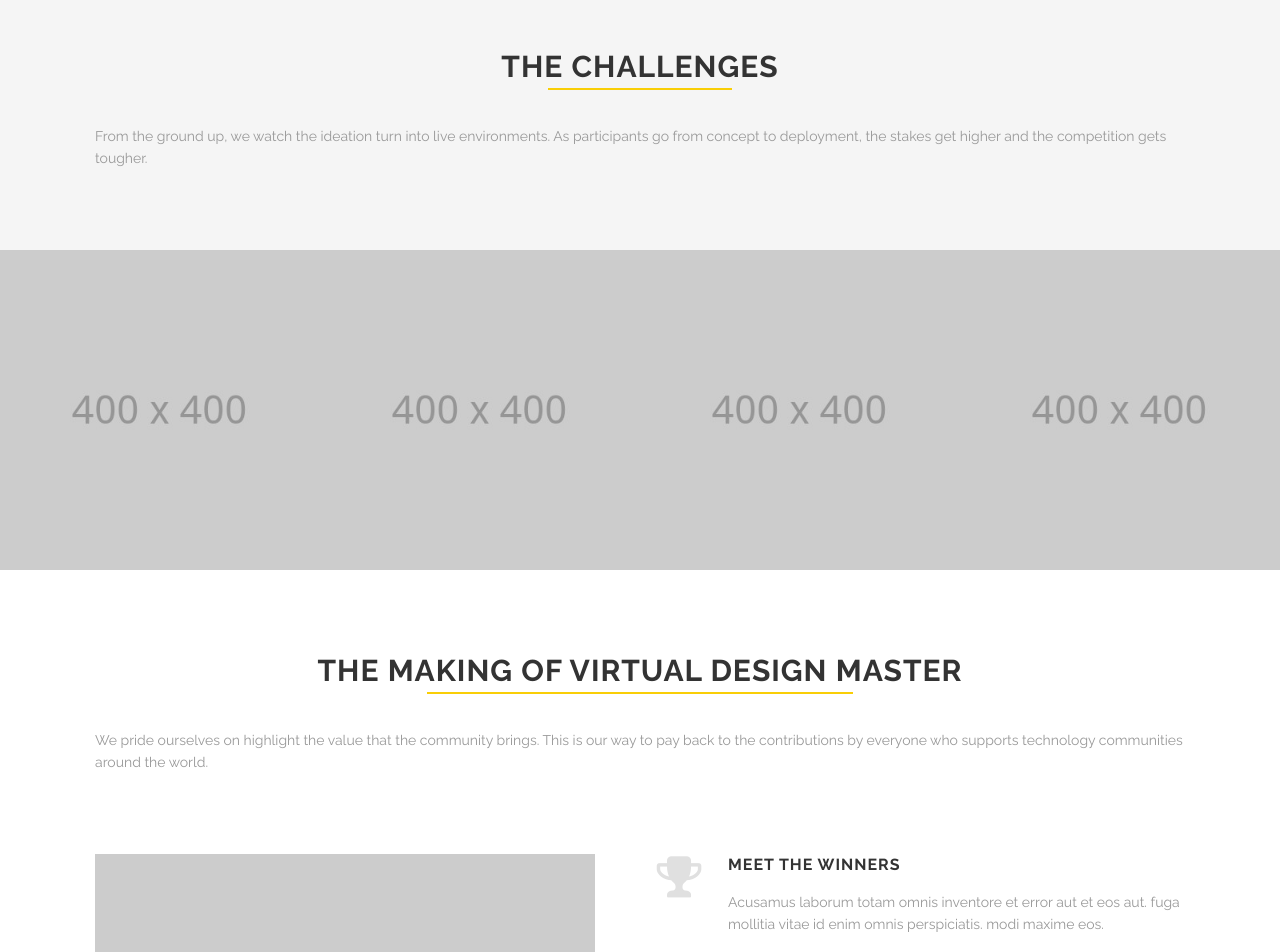
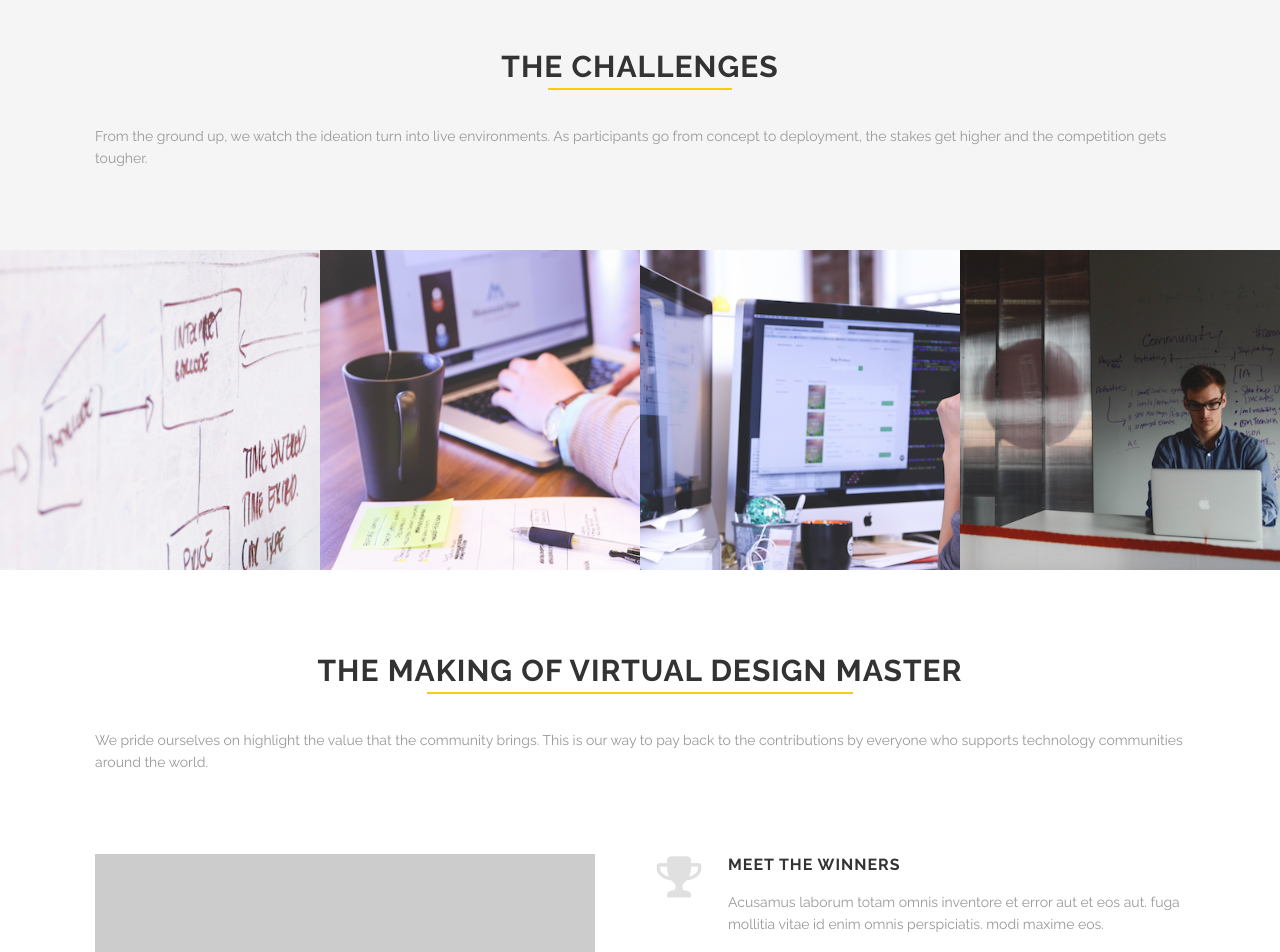
Before and after one commit to VirtualDesignMaster/virtualdesignmaster.github.io, a Jekyll site: the page built from index.html, in a window 1280 px wide. Shown: the part 1220-2172 px from the top of the page. Built offline with Jekyll 4.4.1, drawn with Linux system fonts in a browser that asks for light colours.

Commit message:
addng some background images

```diff
--- a/index.html
+++ b/index.html
@@ -44,22 +44,22 @@
           link_to: http://virtualdesignmaster.com
 
 challenges:
-  - image: images/@stock/work-1.jpg
+  - image: images/design-400.png
     title: Design
     link_to: challenge-item-design.html
     klass: graphi-design
     desc: Design
-  - image: images/@stock/work-2.jpg
+  - image: images/protect-400.png
     title: Protect
     link_to: challenge-item-protect.html
     klass: graphi-design
     desc: Protect
-  - image: images/@stock/work-3.jpg
+  - image: images/orchestrate-400.png
     title: Orchestrate
     link_to: challenge-item-orchestrate.html
     klass: graphi-design
     desc: Orchestrate
-  - image: images/@stock/work-4.jpg
+  - image: images/deploy-400.png
     title: Deploy
     link_to: challenge-item-deploy.html
     klass: graphi-design
@@ -241,7 +241,7 @@
 </div>
 
 
-<div class='full parallax' style='background-image: url(images/@stock/milestone-bg.jpg); color: #fff;'>
+<div class='full parallax' style='background-image: url(images/vdm-bg.png); color: #fff;'>
   <div class='row'>
     <div class='large-12 columns'>
       {% include section-header.html title="Virtual Design Master by the Numbers" color="#fff" %}
```
Also changed, not shown: images/deploy-400.png (added), images/design-400.png (added), images/orchestrate-400.png (added), images/protect-400.png (added), 1 other file.
